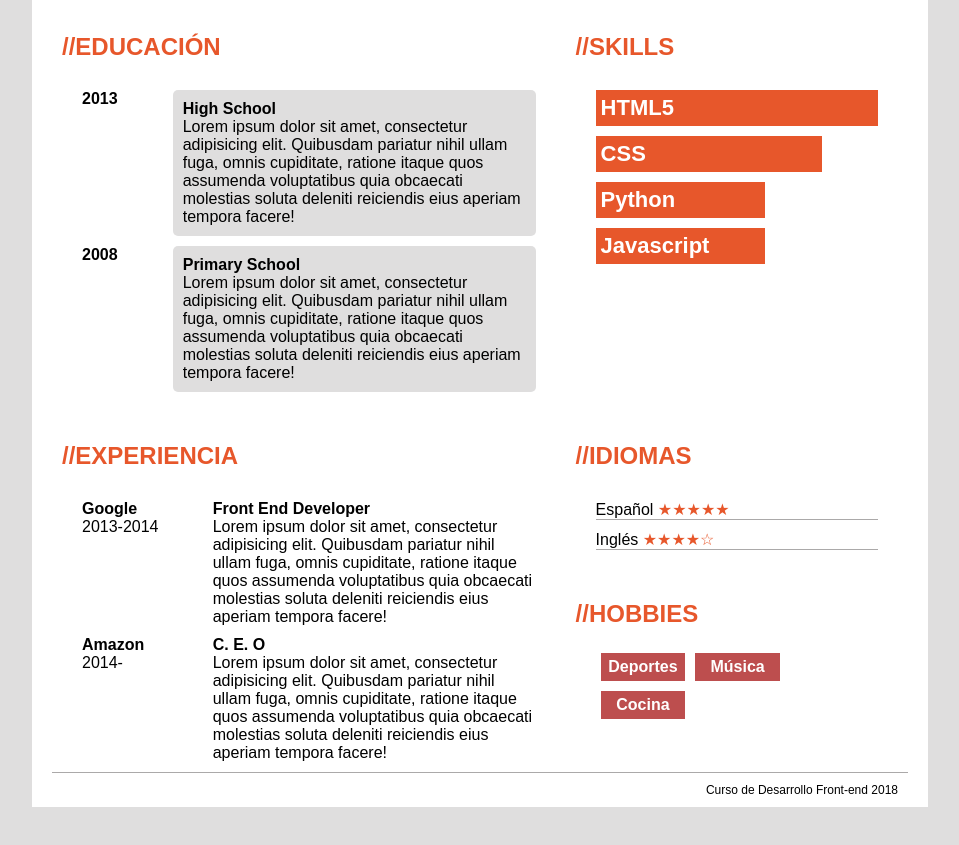
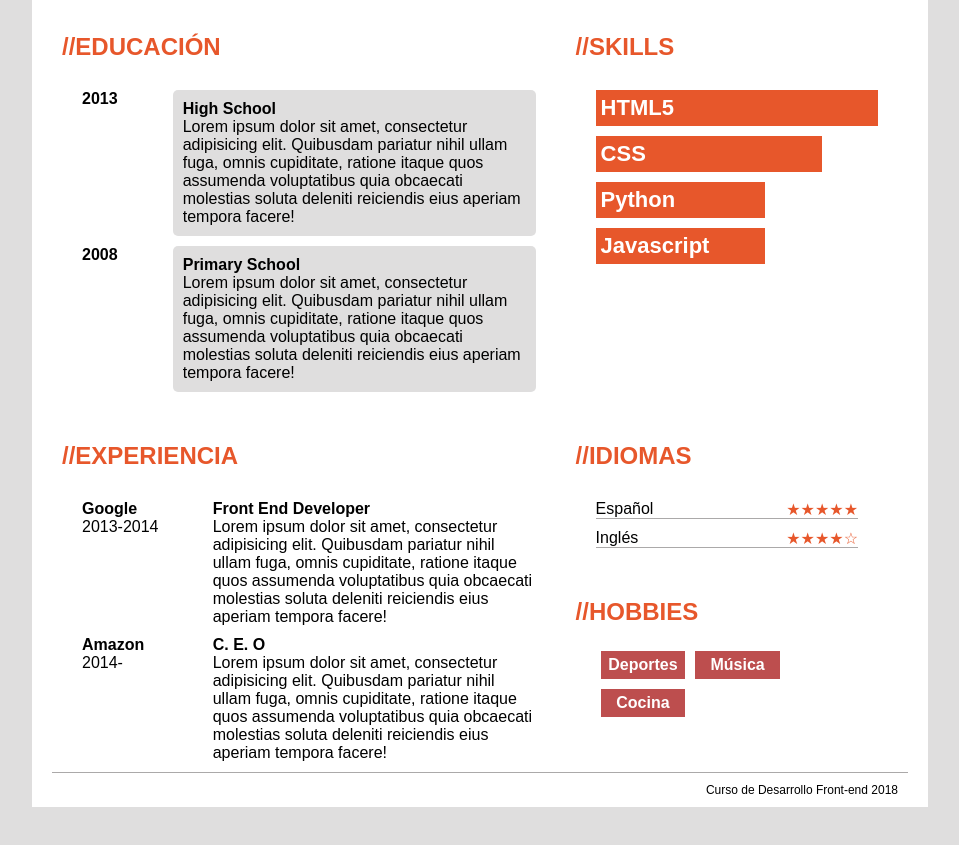
Before and after one commit to apontela/Actividad_006, a plain HTML site: page index.html in a window 1280 px wide. Shown: the part 507-1352 px from the top of the page, without its empty margins (160-1119 px from the left). Drawn offline with Linux system fonts and the light colour scheme.

Commit message:
Stars fixed

```diff
--- a/index.html
+++ b/index.html
@@ -1,4 +1,4 @@
-<!-- Aquí La Página Está pensada para escritorio, hay que optimizarla primero para dispositivos mobiles. En vez de trabajar en filas en el contenido, es mejor trabajar una columna primero y otra después; y optgimizarlo primero para dispositivos mobiles y luego para escritorio -->
+
 <!DOCTYPE html>
 <html>
 <head>
@@ -61,9 +61,13 @@
 			</div>
 			<div class="col-md-4 col-sm-10">
 				<h2 style="color: #E7572B"> //IDIOMAS </h2>
-				<div class="row">
-					<div style="border-bottom: 1px solid #ABA9A9" class="col-md-10">Español <span style="color: #E7572B">★★★★★</span></div>
-					<div style="border-bottom: 1px solid #ABA9A9" class="col-md-10">Inglés <span style="color: #E7572B">★★★★☆</span></div>
+				<div style="margin-right: 40px" class="row">
+					<div style="border-bottom: 1px solid #ABA9A9" class="col-md-5">Español</div>
+					<div class="col-md-5" style="color: #E7572B; border-bottom: 1px solid #ABA9A9; height: 19px; text-align: right;">★★★★★</div>
+				</div>
+				<div style="margin-right: 40px" class="row">
+					<div style="border-bottom: 1px solid #ABA9A9" class="col-md-5">Inglés</div>
+					<div class="col-md-5" style="color: #E7572B; border-bottom: 1px solid #ABA9A9; height: 19px; text-align: right;">★★★★☆</div>
 				</div>
 			</div>
 			<div class="col-md-4 col-sm-10">
```
